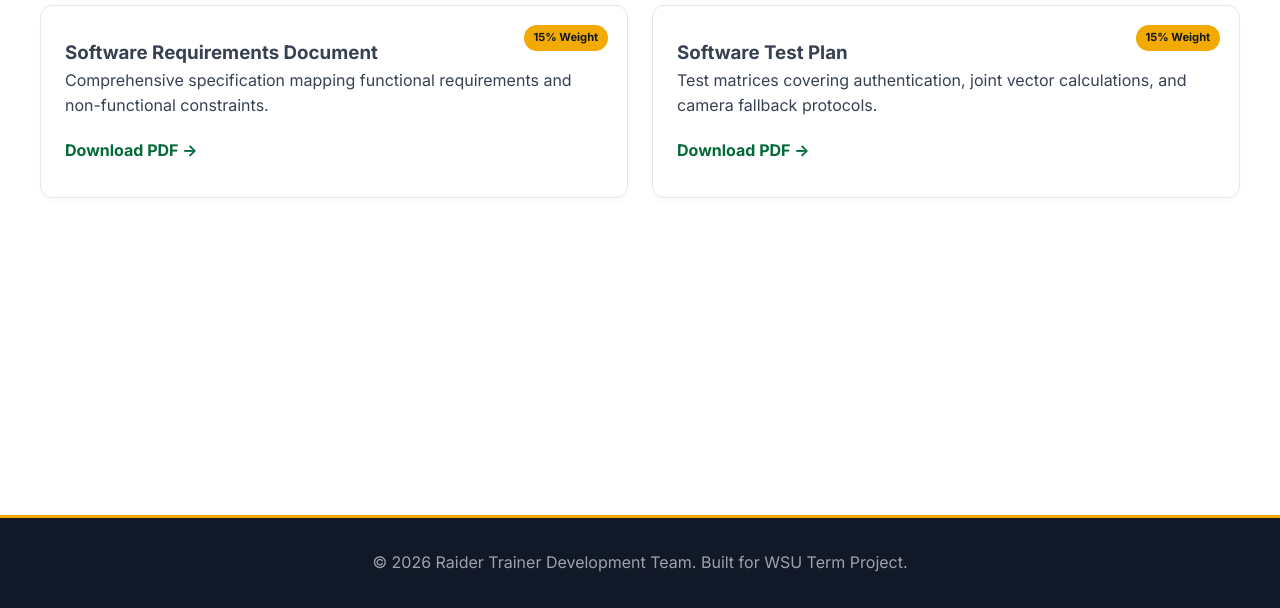
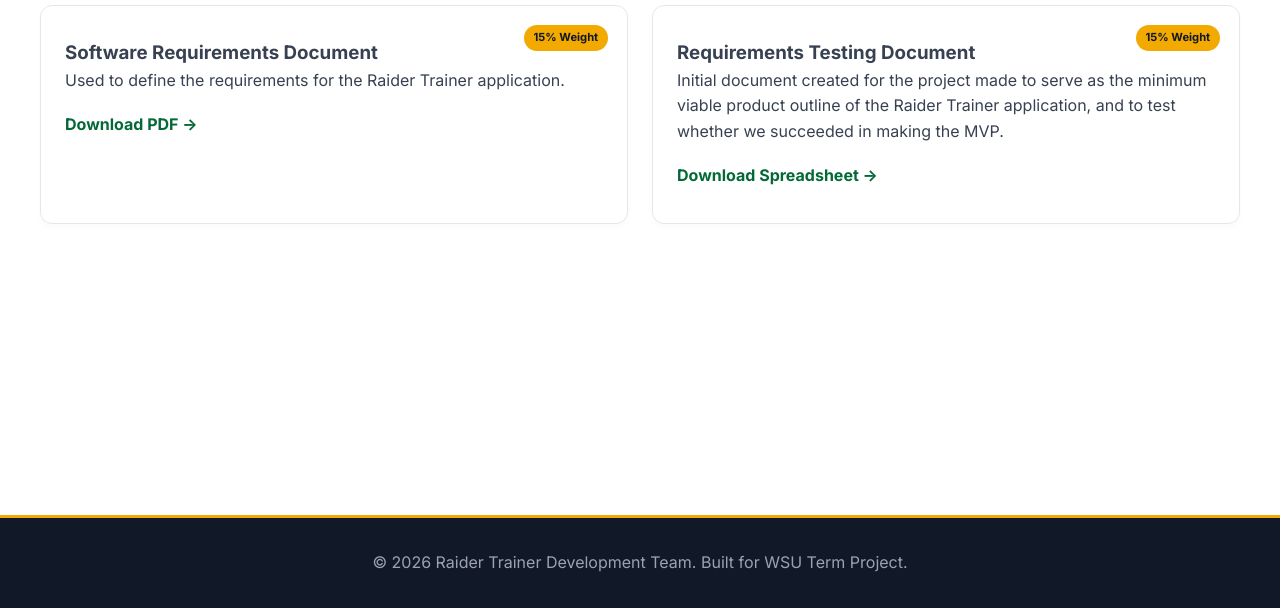
Before and after one commit to Daniel00Blair/raider-trainer-website, a plain HTML site: page deliverables.html in a window 1280 px wide. Shown: the part 192-800 px from the top of the page. Drawn offline with Linux system fonts and the light colour scheme.

Commit message:
Update deliverables.html to properly link to SRS and requirements testing documents
Changed section of deliverables.html code so that SRS.pdf and requirements_test.xlsx are properly linked in deliverables.html so that they can be downloaded by anyone accessing the site.

```diff
--- a/deliverables.html
+++ b/deliverables.html
@@ -32,14 +32,14 @@
             <div class="deliverable-card">
                 <span class="weight-tag">15% Weight</span>
                 <h3>Software Requirements Document</h3>
-                <p>Comprehensive specification mapping functional requirements and non-functional constraints.</p>
-                <a href="assets/Requirements.pdf" class="doc-link">Download PDF &rarr;</a>
+                <p>Used to define the requirements for the Raider Trainer application.</p>
+                <a href="documents/SRS.pdf" class="doc-link">Download PDF &rarr;</a>
             </div>
             <div class="deliverable-card">
                 <span class="weight-tag">15% Weight</span>
-                <h3>Software Test Plan</h3>
-                <p>Test matrices covering authentication, joint vector calculations, and camera fallback protocols.</p>
-                <a href="assets/Test_Plan.pdf" class="doc-link">Download PDF &rarr;</a>
+                <h3>Requirements Testing Document</h3>
+                <p>Initial document created for the project made to serve as the minimum viable product outline of the Raider Trainer application, and to test whether we succeeded in making the MVP.</p>
+                <a href="documents/requirements_test.xlsx" class="doc-link">Download Spreadsheet &rarr;</a>
             </div>
         </div>
     </section>
```
